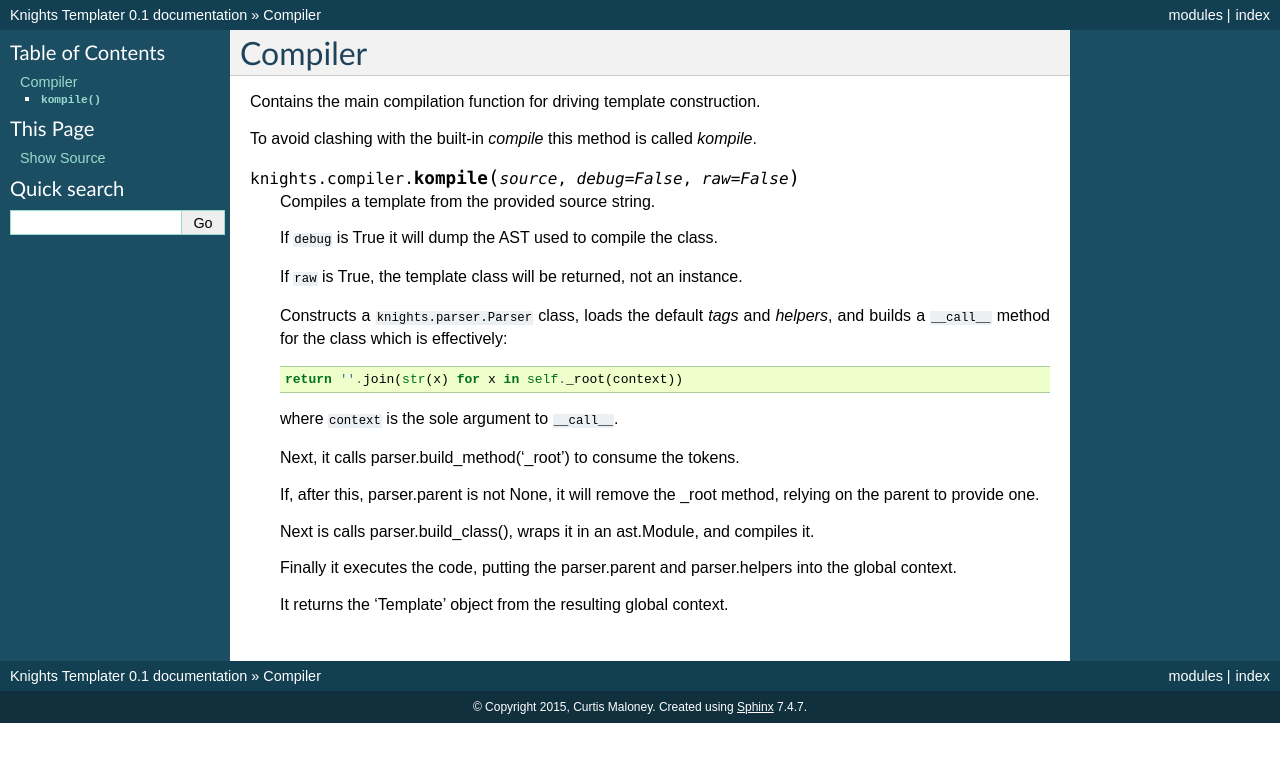
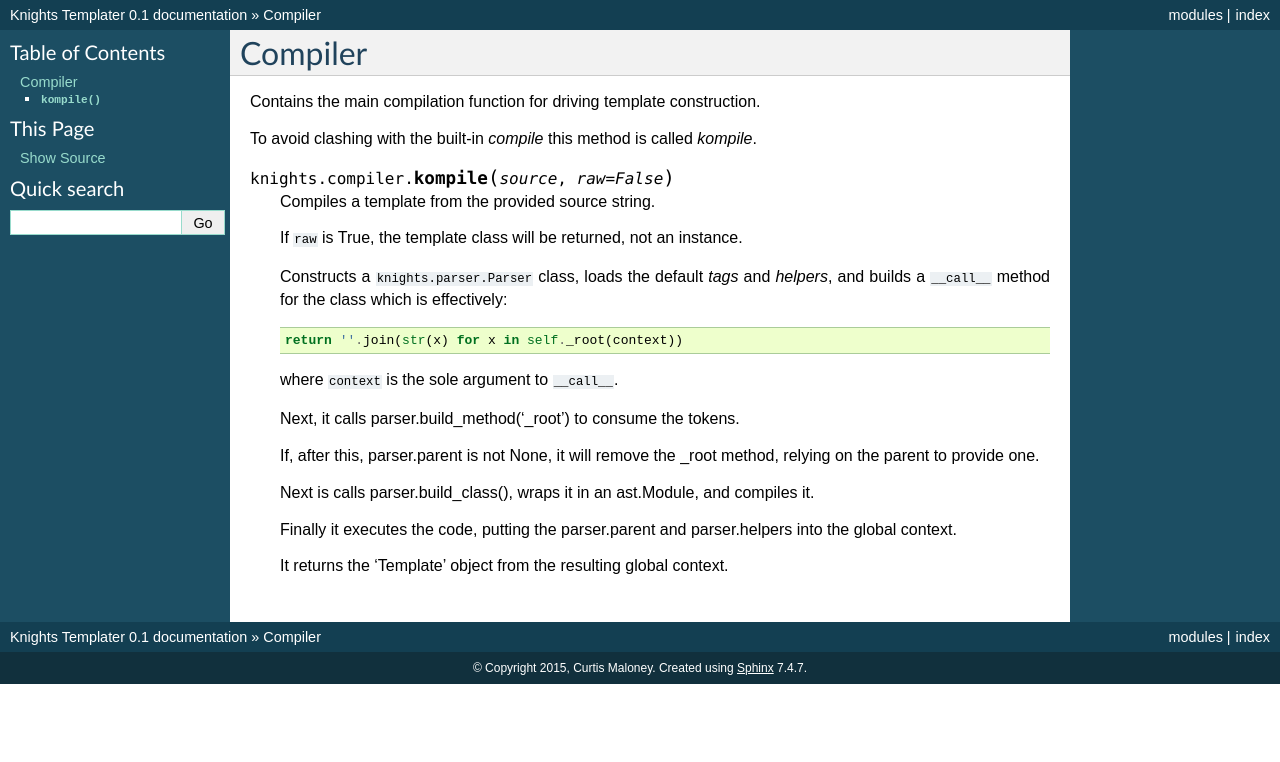
Before and after one commit to funkybob/knights-templater, a Sphinx documentation site: the page built from docs/internals/compiler.rst, in a window 1280 px wide. Shown: the top 762 px of the page. Built offline with Sphinx 7.4.7, drawn with Linux system fonts in a browser that asks for light colours.

Commit message:
Removed reference to debug flag

```diff
--- a/docs/internals/compiler.rst
+++ b/docs/internals/compiler.rst
@@ -8,11 +8,9 @@ Contains the main compilation function for driving template construction.
 To avoid clashing with the built-in `compile` this method is called `kompile`.
 
 
-.. py:function:: kompile(source, debug=False, raw=False)
+.. py:function:: kompile(source, raw=False)
 
    Compiles a template from the provided source string.
-
-   If ``debug`` is True it will dump the AST used to compile the class.
 
    If ``raw`` is True, the template class will be returned, not an instance.
 
```
